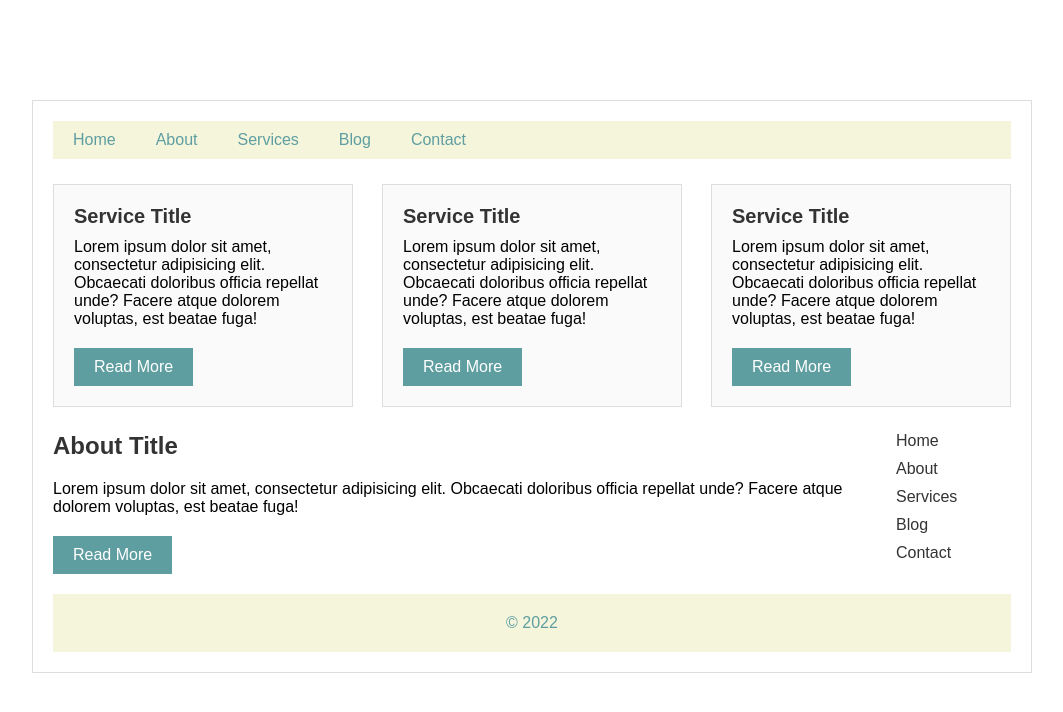
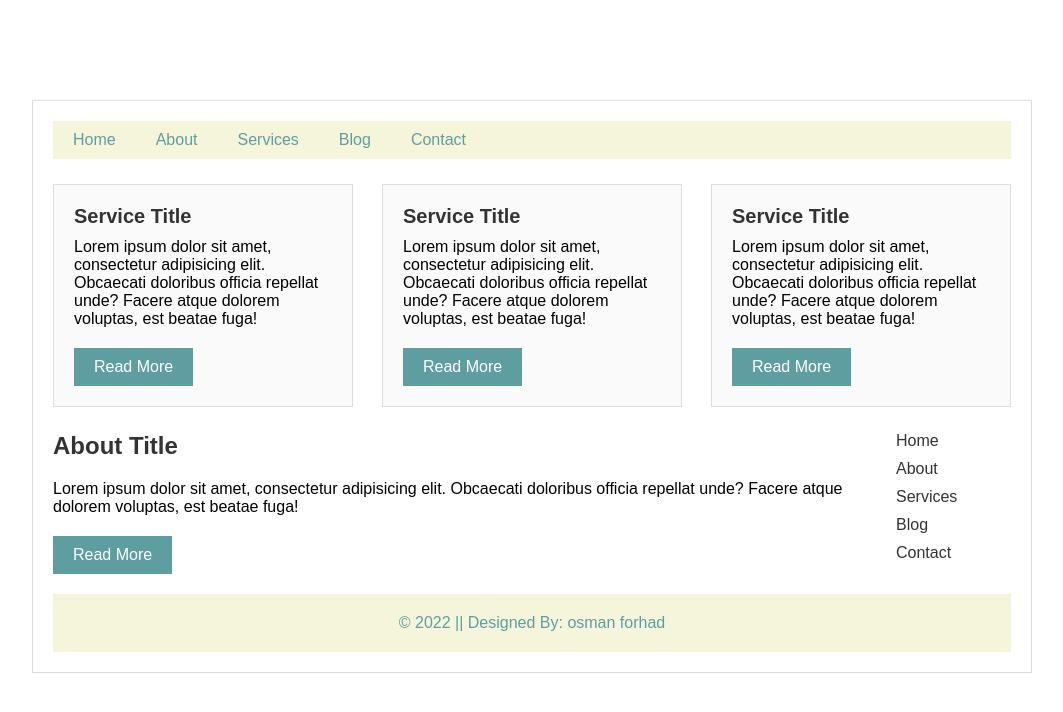
Before and after one commit to osmanforhad/Basic-WebPage-Layout-SASS-Lang, a plain HTML site: page index.html in a window 1280 px wide. Shown: the whole page, without its empty margins (108-1171 px from the left). Drawn offline with Linux system fonts and the light colour scheme.

Commit message:
setup developer insto the footer section

```diff
--- a/index.html
+++ b/index.html
@@ -58,7 +58,7 @@
             </div>
         </div>
         <div class="footer">
-            <p>&copy; 2022</p>
+            <p>&copy; 2022 || Designed By: osman forhad</p>
         </div>
     </div>
 </body>
```
